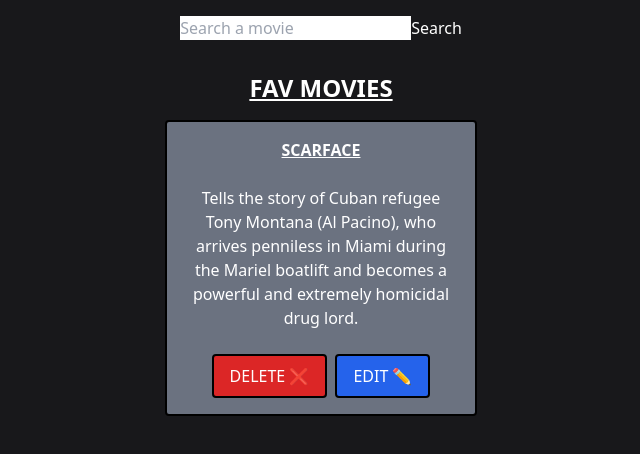
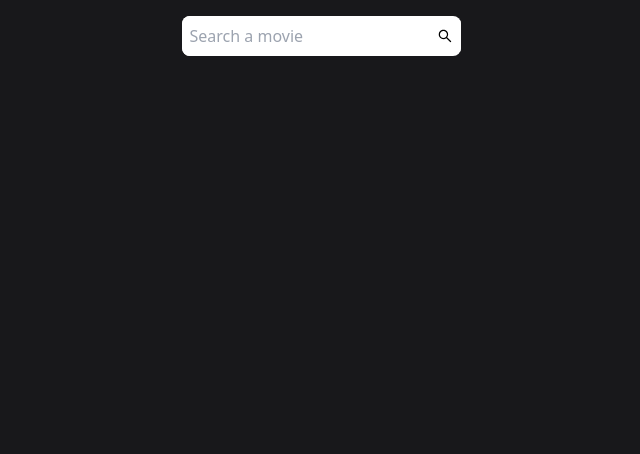
Before and after one commit to MrSzasz/movie-list-redux, a React (Vite) app: page / in a window 1280 px wide. Shown: the top 454 px of the page, without its empty margins (319-959 px from the left). Built offline with nearby package versions, Linux system fonts and the light colour scheme.

Commit message:
spi and fav added

```diff
--- a/package.json
+++ b/package.json
@@ -13,10 +13,12 @@
     "jquery": "^3.6.1",
     "react": "^18.2.0",
     "react-dom": "^18.2.0",
+    "react-icons": "^4.6.0",
     "react-redux": "^8.0.4",
     "react-router-dom": "^6.4.2",
     "redux-persist": "^6.0.0",
     "sass": "^1.55.0",
+    "tailwind-scrollbar-hide": "^1.1.7",
     "uuid": "^9.0.0"
   },
   "devDependencies": {
--- a/src/App.jsx
+++ b/src/App.jsx
@@ -2,11 +2,13 @@
 import { Route, Routes } from "react-router-dom";
 import Home from "./pages/Home/Home";
 import Edit from "./pages/Edit/Edit";
+import FavMovies from "./pages/FavMovies/FavMovies";
 
 function App() {
   return (
     <Routes>
       <Route path="/" element={<Home />} />
+      <Route path="/favorites" element={<FavMovies />} />
       <Route path="/edit/:id" element={<Edit />} />
     </Routes>
   );
--- /dev/null
+++ b/src/components/MainCard/MainCard.jsx
@@ -0,0 +1,46 @@
+import { useDispatch } from "react-redux";
+import { addMovie } from "../../features/movies/favMovieListSlice";
+
+const MainCard = ({ movie }) => {
+  const dispatch = useDispatch();
+
+  const handleAdd = (name, id, poster) => {
+    dispatch(addMovie({ name, id, poster }));
+  };
+
+  return (
+    <div className="bg-slate-600 relative w-fit h-fit group overflow-hidden border-4 border-black">
+      <img
+        className="max-w-[200px] h-[20em] object-cover"
+        src={
+          movie.poster_path === null
+            ? "https://miro.medium.com/max/800/1*hFwwQAW45673VGKrMPE2qQ.png"
+            : `https://image.tmdb.org/t/p/w200${movie.poster_path}`
+        }
+        alt={movie.original_title + "poster"}
+      />
+      <div className="absolute w-full h-[20em] top-full group-hover:top-0 transition-all flex flex-col gap-4 py-4 px-2 bg-clip-padding backdrop-filter backdrop-blur-xl bg-opacity-60 bg-black">
+        <h2 className="text-2xl">{movie.original_title}</h2>
+        <p className="overflow-y-scroll w-auto h-full scrollbar-hide">
+          {movie.overview}
+        </p>
+        <button
+          onClick={() =>
+            handleAdd(
+              movie.original_title,
+              movie.id,
+              movie.poster_path === null
+                ? "https://miro.medium.com/max/800/1*hFwwQAW45673VGKrMPE2qQ.png"
+                : `https://image.tmdb.org/t/p/w200${movie.poster_path}`
+            )
+          }
+          className="w-full bg-green-700 hover:bg-green-800 transition-all border-2 border-black py-1 rounded-lg uppercase"
+        >
+          favorite
+        </button>
+      </div>
+    </div>
+  );
+};
+
+export default MainCard;
--- a/src/features/movies/favMovieListSlice.js
+++ b/src/features/movies/favMovieListSlice.js
@@ -2,11 +2,7 @@
     createSlice
 } from "@reduxjs/toolkit";
 
-const initialState = [{
-    id: 'hq',
-    name: 'scarface',
-    desc: 'Tells the story of Cuban refugee Tony Montana (Al Pacino), who arrives penniless in Miami during the Mariel boatlift and becomes a powerful and extremely homicidal drug lord.'
-}];
+const initialState = [];
 
 export const favMovieListSlice = createSlice({
 
@@ -17,13 +13,6 @@
     reducers: {
         addMovie: (state, action) => {
             state.push(action.payload)
-        },
-
-        updateMovie: (state, action) => {
-            const {id, name, desc} = action.payload
-            const movieToUpdate = state.find(movie => movie.id === id)
-            movieToUpdate.name = name
-            movieToUpdate.desc = desc
         },
 
         deleteMovie: (state, action) => {
--- /dev/null
+++ b/src/pages/FavMovies/FavMovies.jsx
@@ -0,0 +1,22 @@
+import { useSelector } from "react-redux";
+import MainCard from "../../components/MainCard/MainCard";
+
+const FavMovies = () => {
+  const favMoviesArray = useSelector((state)=>state.favMovieList);
+  console.log(favMoviesArray);
+
+  return (
+    <div>
+      {favMoviesArray?.length !== 0 && (
+        <section className="flex flex-wrap justify-evenly gap-y-4">
+          <h2 className="w-full">Fav movies</h2>
+          {favMoviesArray?.map((movie) => (
+            <MainCard key={movie.id} movie={movie} />
+          ))}
+        </section>
+      )}
+    </div>
+  );
+};
+
+export default FavMovies;
--- a/src/pages/Home/Home.jsx
+++ b/src/pages/Home/Home.jsx
@@ -1,24 +1,22 @@
 import $ from "jquery";
-import { useDispatch, useSelector } from "react-redux";
-import { Link } from "react-router-dom";
-import { addMovie, deleteMovie } from "../../features/movies/favMovieListSlice";
-import { v4 as uuid } from "uuid";
+import { AiOutlineSearch } from "react-icons/ai";
 import { useState } from "react";
+import MainCard from "../../components/MainCard/MainCard";
 
 const Home = () => {
   const [moviesArray, setMoviesArray] = useState([]);
-  const favMovieListArray = useSelector((state) => state.favMovieList);
+  // const favMovieListArray = useSelector((state) => state.favMovieList);
 
-  const dispatch = useDispatch();
+  // const dispatch = useDispatch();
 
   const handleSearch = async (e) => {
     e.preventDefault();
     let query = $("#movieQuery").val();
     if (query !== "") {
       try {
-        const url = `https://api.themoviedb.org/3/search/movie?api_key=${import.meta.env.VITE_APIKEY}&page=1&query=${$(
-          "#movieQuery"
-        ).val()}`;
+        const url = `https://api.themoviedb.org/3/search/movie?api_key=${
+          import.meta.env.VITE_APIKEY
+        }&page=1&query=${$("#movieQuery").val()}`;
         await fetch(url)
           .then((res) => res.json())
           .then((data) => setMoviesArray(data.results));
@@ -28,91 +26,31 @@
     }
   };
 
-  const handleDelete = (id) => {
-    dispatch(deleteMovie(id));
-  };
-
   return (
     <div className="bg-zinc-900 text-white min-h-screen h-fit text-center flex flex-col gap-8 p-4">
-      <div>
+      <div className="flex mx-auto justify-center items-center bg-white rounded-lg overflow-hidden">
         <input
           type="text"
           placeholder="Search a movie"
           id="movieQuery"
-          className="text-black"
+          className="text-black p-2 focus-visible:outline-none"
         />
-        <button onClick={handleSearch}>Search</button>
+        <button
+          className="bg-white h-full p-2 text-black"
+          onClick={handleSearch}
+        >
+          <AiOutlineSearch />
+        </button>
       </div>
       <div>
         {moviesArray?.length !== 0 && (
-          <section className="flex flex-wrap">
+          <section className="flex flex-wrap justify-evenly gap-y-4">
             <h2 className="w-full">Results</h2>
             {moviesArray?.map((movie) => (
-              <div key={movie.id} className="flex-grow self-stretch">
-                <div className="max-w-sm w-fit rounded overflow-hidden shadow-lg bg-slate-300">
-                  {movie.poster_path === null ? (
-                    <img
-                      className="w-1/2 mx-auto"
-                      src="https://miro.medium.com/max/800/1*hFwwQAW45673VGKrMPE2qQ.png"
-                      alt="Sunset in the mountains"
-                    />
-                  ) : (
-                    <img
-                      className="w-1/2 mx-auto"
-                      src={`https://image.tmdb.org/t/p/w200${movie.poster_path}`}
-                      alt="Sunset in the mountains"
-                    />
-                  )}
-                  <div className="px-6 py-4">
-                    <div className="font-bold text-xl mb-2">
-                      {movie.original_title}
-                    </div>
-                    <p className="text-gray-700 text-base">{movie.overview}</p>
-                  </div>
-                  {/* <div className="px-6 pt-4 pb-2">
-                <span className="inline-block bg-gray-200 rounded-full px-3 py-1 text-sm font-semibold text-gray-700 mr-2 mb-2">
-                  #photography
-                </span>
-                <span className="inline-block bg-gray-200 rounded-full px-3 py-1 text-sm font-semibold text-gray-700 mr-2 mb-2">
-                  #travel
-                </span>
-                <span className="inline-block bg-gray-200 rounded-full px-3 py-1 text-sm font-semibold text-gray-700 mr-2 mb-2">
-                  #winter
-                </span>
-              </div> */}
-                </div>
-              </div>
+              <MainCard key={movie.id} movie={movie} />
             ))}
           </section>
         )}
-        <h1 className="text-2xl uppercase underline font-bold pb-4">
-          fav movies
-        </h1>
-        <div className="flex justify-center items-center flex-wrap">
-          {favMovieListArray.map((movie, i) => (
-            <div
-              key={i}
-              className="w-1/4 bg-gray-500 flex flex-col justify-center items-center p-4 gap-6 border-2 border-black rounded self-stretch"
-            >
-              <h3 className="font-bold uppercase underline">{movie.name}</h3>
-              <p className="h-full flex items-center">{movie.desc}</p>
-              <div className="flex gap-2">
-                <button
-                  onClick={() => handleDelete(movie.id)}
-                  className="py-2 px-4 bg-red-600 rounded min-w-fit w-1/2 mx-auto border-2 border-black transition-all hover:scale-105"
-                >
-                  DELETE ❌
-                </button>
-                <Link
-                  to={`/edit/${movie.id}`}
-                  className="py-2 px-4 bg-blue-600 rounded min-w-fit w-1/2 mx-auto border-2 border-black transition-all hover:scale-105"
-                >
-                  EDIT ✏
-                </Link>
-              </div>
-            </div>
-          ))}
-        </div>
       </div>
     </div>
   );
--- a/tailwind.config.cjs
+++ b/tailwind.config.cjs
@@ -7,5 +7,5 @@
   theme: {
     extend: {},
   },
-  plugins: [],
+  plugins: [require('tailwind-scrollbar-hide')],
 }
```
Also changed, not shown: 1 other file (tests, documents, lock files or other folders).
